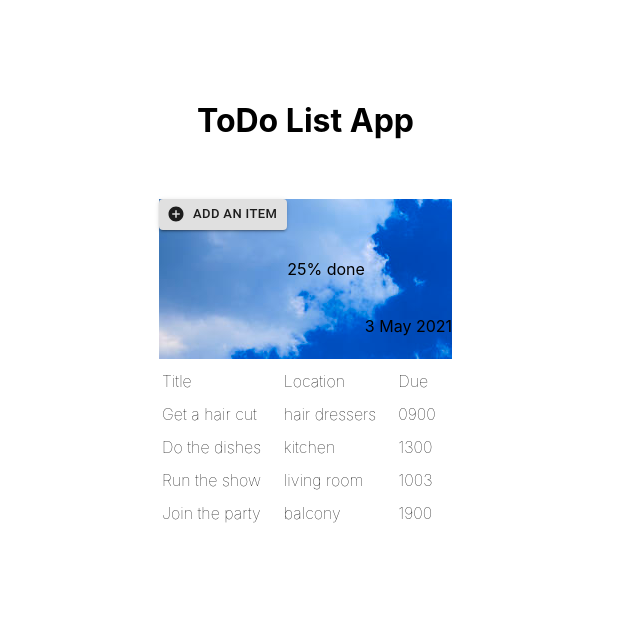
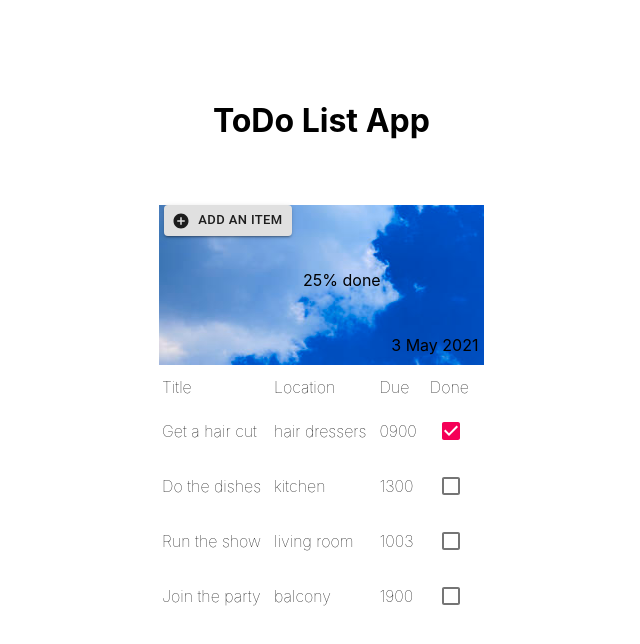
Before and after one commit to indisaurusrex/todo-react, a React (Create React App) app: page / in a window 1280 px wide. Shown: the top 644 px of the page, without its empty margins (353-993 px from the left). Built offline with nearby package versions, Linux system fonts and the light colour scheme.

Commit message:
Checkbox for done added to table

```diff
--- a/src/App.js
+++ b/src/App.js
@@ -4,6 +4,7 @@ import sun from "./sunandclouds.jpeg";
 import Button from "@material-ui/core/Button";
 import AddCircleIcon from "@material-ui/icons/AddCircle";
 import Moment from "react-moment";
+import Checkbox from '@material-ui/core/Checkbox';
 
 let todos = [
   {
@@ -118,10 +119,11 @@ class TodoList extends React.Component {
 
     this.props.items.forEach((item) => {
       rows.push(
-        <tr>
+        <tr key={item.id}>
           <th>{item.title}</th>
           <th>{item.location}</th>
           <th>{item.dueTime}</th>
+          <th><Checkbox checked={item.done}/></th>
         </tr>
       );
     });
@@ -134,6 +136,7 @@ class TodoList extends React.Component {
               <th>Title</th>
               <th>Location</th>
               <th>Due</th>
+              <th>Done</th>
             </tr>
           </thead>
           <tbody>{rows}</tbody>
```
